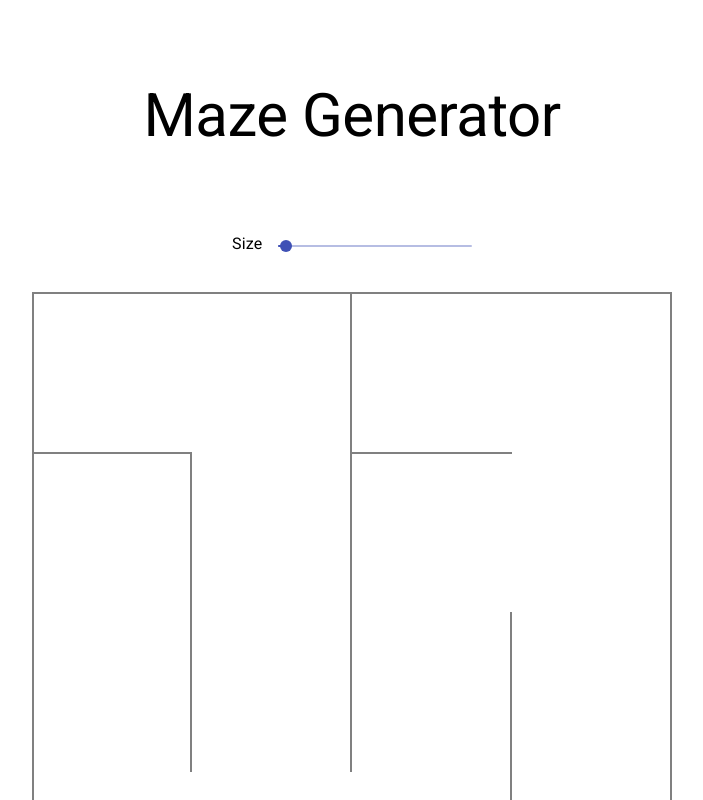
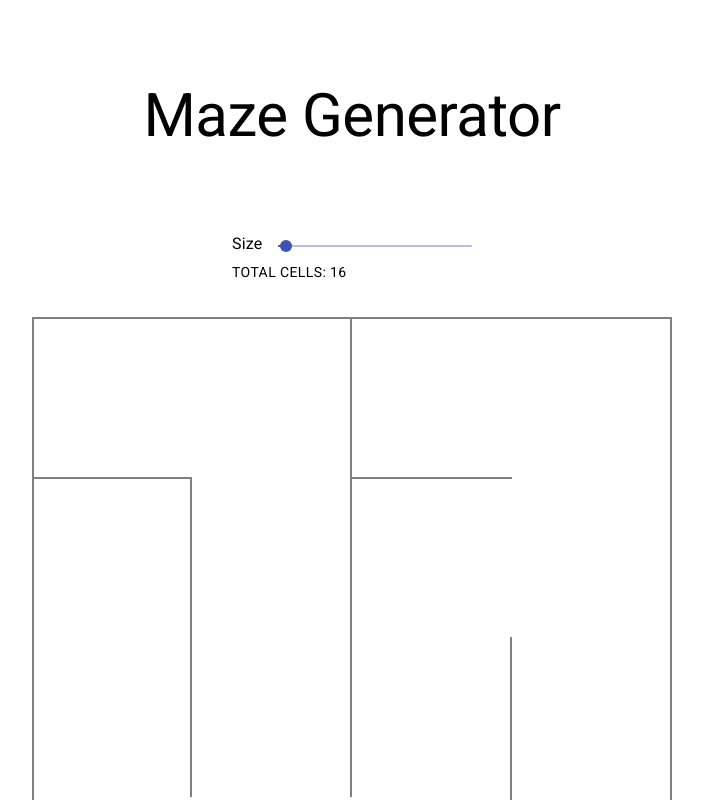
Before and after one commit to ColinCee/react-maze-generator, a React (Create React App) app: page / in a window 1280 px wide. Shown: the top 800 px of the page, without its empty margins (288-991 px from the left). Built offline with nearby package versions, Linux system fonts and the light colour scheme.

Commit message:
add subtitle

```diff
--- a/src/components/grid/GridControl.jsx
+++ b/src/components/grid/GridControl.jsx
@@ -1,5 +1,6 @@
 import React, { useContext } from "react";
 import { makeStyles } from "@material-ui/core/styles";
+import Typography from "@material-ui/core/Typography";
 import Slider from "../input/Slider";
 import { MazeContext } from "../../store/MazeContext";
 
@@ -19,6 +20,9 @@
           dispatch({ type: "SET_NUM_ROWS", payload: value });
         }}
       />
+      <Typography variant="button">
+        Total Cells: {state.numRows ** 2}
+      </Typography>
     </div>
   );
 };
```
